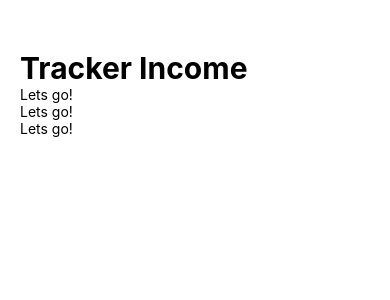
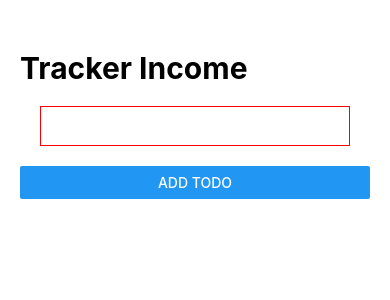
Before and after one commit to FrancisRP/Income-Tracker, a React Native app: screen / in a window 390 px wide. Shown: the top 300 px of the page. Built offline with nearby package versions, Linux system fonts and the light colour scheme.

Commit message:
Done with the button that creating a list of Todos

```diff
--- a/App.js
+++ b/App.js
@@ -1,5 +1,5 @@
 import { StatusBar } from 'expo-status-bar';
-import React from 'react';
+import React, {useState} from 'react';
 import {
   StyleSheet,
   Text,
@@ -7,7 +7,9 @@ import {
   Dimensions,
   TextInput,
   Button,
-  SafeAreaView
+  SafeAreaView,
+  ScrollView,
+  ViewPager
  } from 'react-native';
 import {
   BarChart,
@@ -16,16 +18,33 @@ import {
 import Todo from './Todo';
 
 const App = () => {
+  const [input, setInput] = useState('');
+  const [todos, setTodos] = useState([]);
+
+  const addTodo = () => {
+    setTodos([input, ...todos])
+    setInput('');
+  }
+
   return (
     <SafeAreaView style={styles.container}>
       <View>
         <Text style={styles.titleText}>Tracker Income</Text>
       </View>
-      <View>
-        <Todo title='Lets go!' />
-        <Todo title='Lets go!' />
-        <Todo title='Lets go!' />
-      </View>
+
+      <ScrollView>
+        {todos.map(todo => (
+          <Todo title={todo} />
+        ))}
+      </ScrollView>
+
+      <TextInput
+        style={styles.todoInput}
+        value={input}
+        onChangeText={text => setInput(text)}
+      />
+      <Button title='Add todo' onPress={addTodo} />
+
     </SafeAreaView>
   );
 }
@@ -38,6 +57,13 @@ const styles = StyleSheet.create({
   container: {
     paddingTop: 50,
     paddingLeft: 20,
+    paddingRight: 20
+  },
+  todoInput: {
+    height: 40,
+    borderColor: 'red',
+    borderWidth: 1,
+    margin: 20,
   }
 });
 
```
